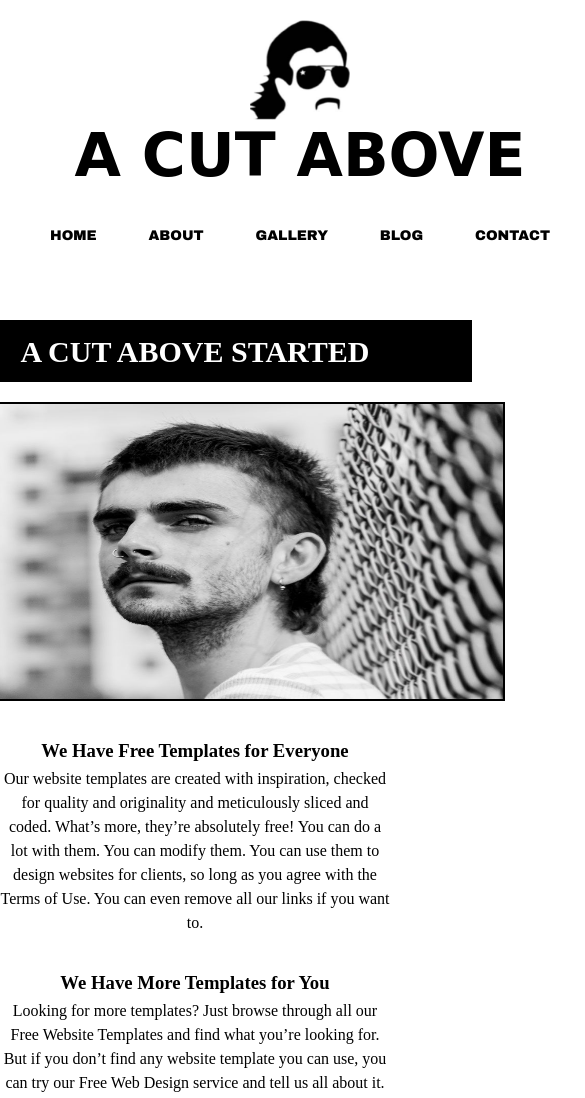
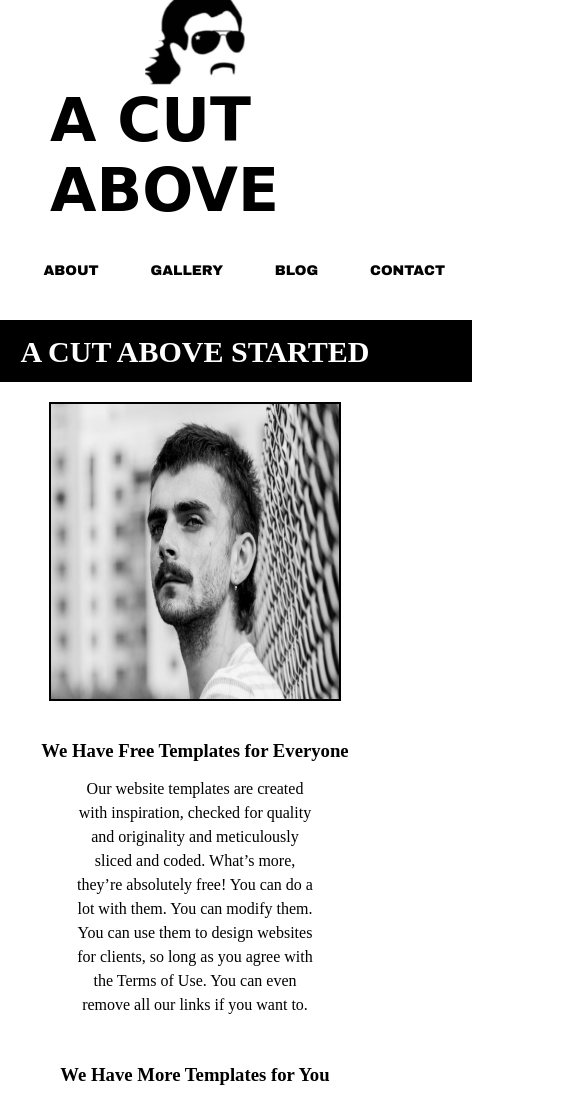
Before and after one commit to JTDoe/hairSalonWebsite, a plain HTML site: page about.html in a window 390 px wide. Shown: the top 1098 px of the page, 585 px wide, since content can reach past the window. Drawn offline with Linux system fonts and the light colour scheme; a web font is replaced by a local one.

Commit message:
minor media fixes

```diff
--- a/aboutstyles.css
+++ b/aboutstyles.css
@@ -83,7 +83,7 @@ header nav ul a:hover, header nav ul a:active {
 #main-container p {
   text-align: center;
   line-height: 24px;
-  margin: 0px 350px;
+  margin: 0px 200px;
   margin-bottom: 0px;
 }
 
@@ -122,7 +122,7 @@ footer ul a{
   padding: 5 5 5 5;
 }
 footer ul a.fa.fa-pinterest{
-  margin-right: 0%;
+  margin-right: 0;
 }
 footer ul a:hover{
   background-color: white;
@@ -132,21 +132,16 @@ footer ul a:hover{
 /* ----- Media Quiries ------- */
 
 @media screen and (max-width:576px){
-  header{
-    justify-content: space-evenly;
-    width: fit-content;
-    justify-content: center;
-    justify-items: center;
-    align-items: center;
-    text-align: center;
-  }
 
   #main-container{
     width: 100%;
   }
+  #main-container img{
+    width:75%;
+  }
 
   #main-container p {
-    margin: auto;
+    margin: 10px 75px;
     text-align: center;
   }
   footer{
--- a/contactStyles.css
+++ b/contactStyles.css
@@ -150,10 +150,14 @@ footer ul a:hover{
 
 /* -----Media Quiries------- */
 @media screen and (max-width:576px){
+  body{
+    margin:auto;
+  }
 
   footer{
     width: 100%;
     display: block;
+    margin: 0;
   }
   footer ul{
     margin-top: 10px;
--- a/index.css
+++ b/index.css
@@ -173,7 +173,7 @@ footer ul a:hover{
 @media screen and (max-width:576px){
 header{
   justify-content: space-evenly;
-  width: fit-content;
+  width: 100%;
   justify-content: center;
   justify-items: center;
   align-items: center;
```
